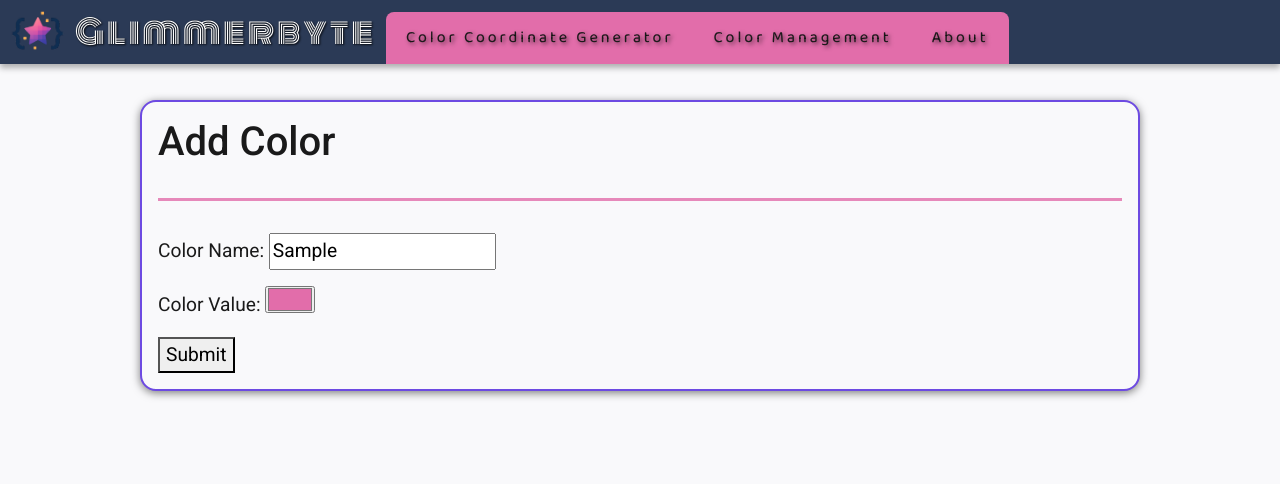
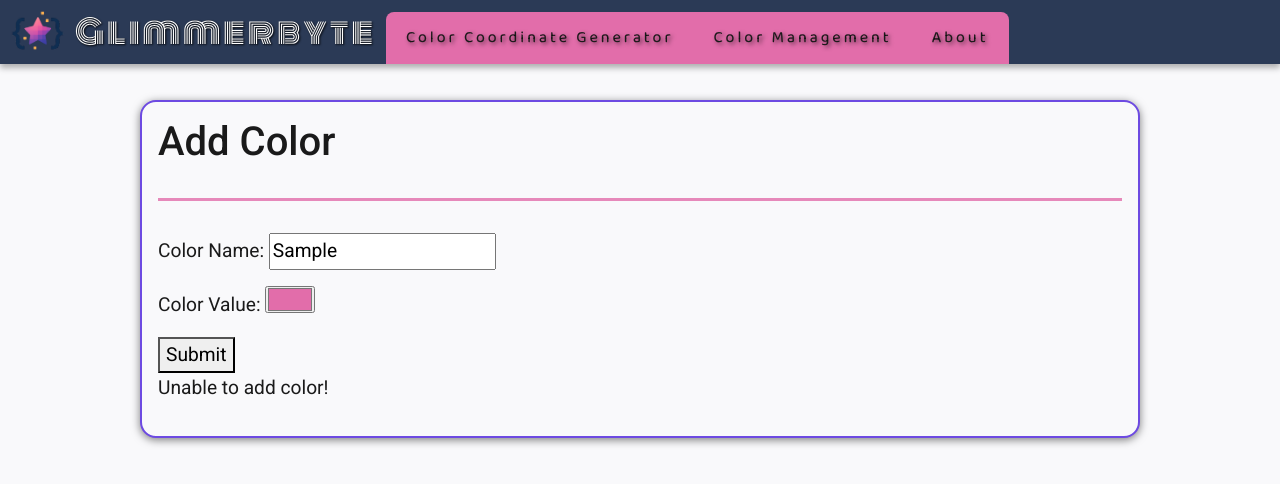
Before and after one commit to James-P-Code/cs312project, an Angular app: page /color-management in a window 1280 px wide. Both pictures are taken after typing "Sample" into the empty fields and a click on the button "Submit". Shown: the top 484 px of the page. Built offline with nearby package versions, Linux system fonts and the light colour scheme; no server answers.

Commit message:
Move "Add Color Form" to its own component

```diff
--- /dev/null
+++ b/src/app/color-management/add-color/add-color.component.css
@@ -0,0 +1,37 @@
+.form-container {
+    width: 90%;
+    max-width: 1000px;
+    margin: 2rem auto;
+    display: flex;
+    flex-direction: column;
+  }
+
+  .form-line {
+    display: flex;
+    align-items: center;
+    gap: 2rem;
+    /* background-color: var(--primary);
+    padding:10px;
+    border-radius: 10px; */
+  }
+
+  .form-text {
+    flex: 1;
+    font-size: 1.2rem;
+    color: var(--text);
+    line-height: 1.6;
+    padding: 1rem;
+    background: var(--background);
+    border-radius: 16px;
+    box-shadow: 0 2px 8px rgba(0, 0, 0, 0.5);
+    border: var(--accent-two) 2px solid;
+  }
+
+  hr {
+    border: none;
+    border-top: 3px solid var(--accent-one);
+    margin: 2rem 0;
+    width: 100%;
+    align-self: center;
+    opacity: 0.8;
+  }
--- /dev/null
+++ b/src/app/color-management/add-color/add-color.component.html
@@ -0,0 +1,32 @@
+<div class="form-container">
+    <div class="form-text">
+        <h1>Add Color</h1>
+        <hr />
+        <form [formGroup]="addColorForm" (ngSubmit)="onAddColorSubmit()">
+            <p>
+                Color Name:
+                <input type="text" formControlName="colorName" name="colorName" />
+
+                @if (addColorFormColorName?.invalid && (addColorFormColorName?.touched || addColorFormColorName?.dirty)) {
+                    @if (addColorFormColorName?.hasError('required')) { <span class="error-box">Required!</span> }
+                }
+            </p>
+            <p>
+                Color Value:
+                <input type="color" formControlName="colorValue" name="colorValue" />
+            </p>
+            <div class="submit-button-container">
+                <button type="submit">Submit</button>
+            </div>
+            @if (addColorSuccess) {
+                <p>Color added!</p>
+            } @else if (addColorDuplicateName) {
+                <p>A color with that name already exists!</p>
+            } @else if (addColorDuplicateHexValue) {
+                <p>A color with that color value already exists!</p>
+            } @else if (addColorFailure) {
+                <p>Unable to add color!</p>
+            }
+        </form>
+    </div>
+</div>
--- /dev/null
+++ b/src/app/color-management/add-color/add-color.component.ts
@@ -0,0 +1,66 @@
+import { Component } from '@angular/core';
+import {FormControl, FormGroup, ReactiveFormsModule, Validators} from '@angular/forms';
+import { Database } from '../../api/database';
+import { HttpErrorResponse } from '@angular/common/http';
+
+@Component({
+  selector: 'app-add-color',
+  imports: [ReactiveFormsModule],
+  templateUrl: './add-color.component.html',
+  styleUrl: './add-color.component.css'
+})
+export class AddColorComponent {
+
+  public addColorForm!: FormGroup;
+  public addColorSuccess: boolean = false;
+  public addColorFailure: boolean = false;
+  public addColorDuplicateName: boolean = false;
+  public addColorDuplicateHexValue: boolean = false;
+
+  public constructor(private database: Database) {
+    this.initializeAddColorForm();
+  }
+
+  private initializeAddColorForm() {
+    this.addColorForm = new FormGroup({
+      colorName: new FormControl('', [Validators.required]),
+      colorValue: new FormControl('#e26daa')});
+  }
+
+  get addColorFormColorName() {
+    return this.addColorForm.get('colorName');
+  }
+
+  get addColorFormColorValue() {
+    return this.addColorForm.get('colorValue');
+  }
+
+  public onAddColorSubmit() {
+    let colorName = String(this.addColorForm.value.colorName);
+    let colorValue = String(this.addColorForm.value.colorValue);
+
+    this.database.postAddColor(colorName, colorValue).subscribe({
+      next: code => {
+        this.checkResponseCode(code);
+        console.log("Response Code " + code);
+      },
+      error: (err: HttpErrorResponse) => {
+        console.log("Error: " + err.status);
+        this.addColorFailure = true;
+      }
+    });
+  }
+
+  private checkResponseCode(code: number) {
+    const successCode: number = 201;
+    const duplicateName: number = 409;
+    const duplcateHexValue: number = 422;
+
+    switch(code) {
+      case successCode: this.addColorSuccess = true; break;
+      case duplicateName: this.addColorDuplicateName = true; break;
+      case duplcateHexValue: this.addColorDuplicateHexValue = true; break;
+      default: this.addColorFailure = true;
+    }
+  }
+}
--- a/src/app/color-management/color-management.component.html
+++ b/src/app/color-management/color-management.component.html
@@ -1,23 +1 @@
-<div class="form-container">
-    <div class="form-text">
-        <h1>Add Color</h1>
-        <hr />
-        <form [formGroup]="addColorForm" (ngSubmit)="onAddColorSubmit()">
-            <p>
-                Color Name:
-                <input type="text" formControlName="colorName" name="colorName" />
-
-                @if (addColorFormColorName?.invalid && (addColorFormColorName?.touched || addColorFormColorName?.dirty)) {
-                    @if (addColorFormColorName?.hasError('required')) { <span class="error-box">Required!</span> }
-                }
-            </p>
-            <p>
-                Color Value:
-                <input type="color" formControlName="colorValue" name="colorValue" />
-            </p>
-            <div class="submit-button-container">
-                <button type="submit">Submit</button>
-            </div>
-        </form>
-    </div>
-</div>
+<app-add-color></app-add-color>
--- a/src/app/color-management/color-management.component.ts
+++ b/src/app/color-management/color-management.component.ts
@@ -1,10 +1,11 @@
 import { Component } from '@angular/core';
 import {FormControl, FormGroup, ReactiveFormsModule, Validators} from '@angular/forms';
 import { Database } from '../api/database';
+import { AddColorComponent } from "./add-color/add-color.component";
 
 @Component({
   selector: 'app-color-management',
-  imports: [ReactiveFormsModule],
+  imports: [ReactiveFormsModule, AddColorComponent],
   templateUrl: './color-management.component.html',
   styleUrl: './color-management.component.css'
 })
```
Also changed, not shown: 1 other file (tests, documents, lock files or other folders).
